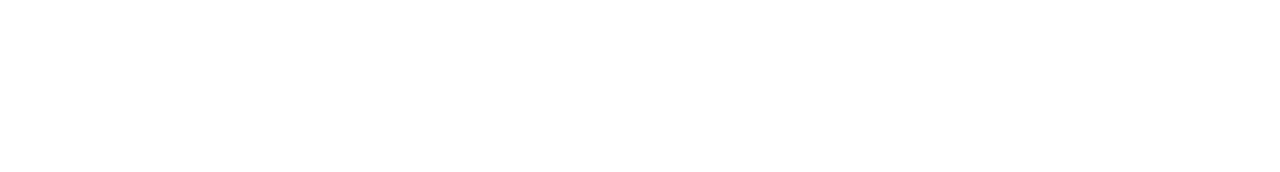
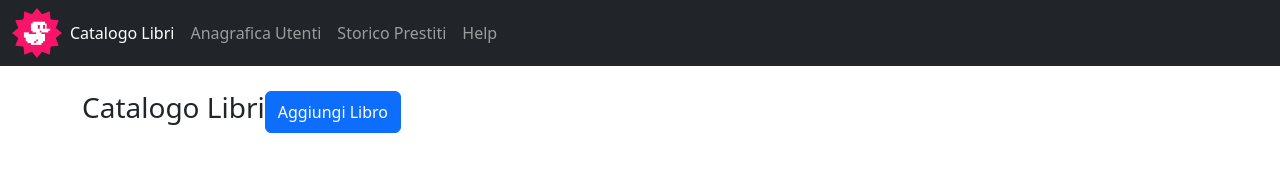
Before and after one commit to AndreTex/html-css-bootstrap-dashboard, a plain HTML site: page index.html in a window 1280 px wide. Drawn offline with nearby package versions, Linux system fonts and the light colour scheme.

Commit message:
feat: nav

```diff
--- a/index.html
+++ b/index.html
@@ -1,11 +1,50 @@
 <!DOCTYPE html>
-<html lang="en">
+<html lang="it">
 <head>
     <meta charset="UTF-8">
     <meta name="viewport" content="width=device-width, initial-scale=1.0">
-    <title>Document</title>
+    <link href="https://cdn.jsdelivr.net/npm/bootstrap@5.3.3/dist/css/bootstrap.min.css" rel="stylesheet" integrity="sha384-QWTKZyjpPEjISv5WaRU9OFeRpok6YctnYmDr5pNlyT2bRjXh0JMhjY6hW+ALEwIH" crossorigin="anonymous">
+    <link rel="stylesheet" href="./src/css/style.css">
+    <title>Bootstrap</title>
 </head>
 <body>
+    <div class="container-fluid">
+        <div class="row">
+            <nav class="navbar navbar-expand-lg bg-dark" data-bs-theme="dark">
+                <div class="container-fluid">
+                  <img src="/src/img/duck.png" alt="image not found" class="img-resizer">
+                  <button class="navbar-toggler" type="button" data-bs-toggle="collapse" data-bs-target="#navbarNav" aria-controls="navbarNav" aria-expanded="false" aria-label="Toggle navigation">
+                    <span class="navbar-toggler-icon"></span>
+                  </button>
+                  <div class="collapse navbar-collapse" id="navbarNav">
+                    <ul class="navbar-nav">
+                      <li class="nav-item">
+                        <a class="nav-link active" aria-current="page" href="#">Catalogo Libri</a>
+                      </li>
+                      <li class="nav-item">
+                        <a class="nav-link" href="#">Anagrafica Utenti</a>
+                      </li>
+                      <li class="nav-item">
+                        <a class="nav-link" href="#">Storico Prestiti</a>
+                      </li>
+                      <li class="nav-item">
+                        <a class="nav-link" href="#">Help</a>
+                      </li>
+                    </ul>
+                  </div>
+                </div>
+              </nav>
+        </div>
+    </div>
 
+    <!-- TODO: FIXARE ALLINEMENTO BOTTONE -->
+    <div class="container mt-25">
+        <div class="row">
+            <div class="col-12 top-menu-flex"">
+                <h3>Catalogo Libri</h3>
+                <button type="button" class="btn btn-primary">Aggiungi Libro</button>
+            </div>
+        </div>
+    </div>
 </body>
 </html>
--- /dev/null
+++ b/src/css/style.css
@@ -0,0 +1,15 @@
+*{
+    margin: 0;
+    padding: 0;
+    box-sizing: border-box;
+}
+.img-resizer{
+    width: 50px;
+    height: 50px;
+}
+.mt-25{
+    margin-top: 25px;
+}
+.top-menu-flex{
+    display: flex;
+}
```
